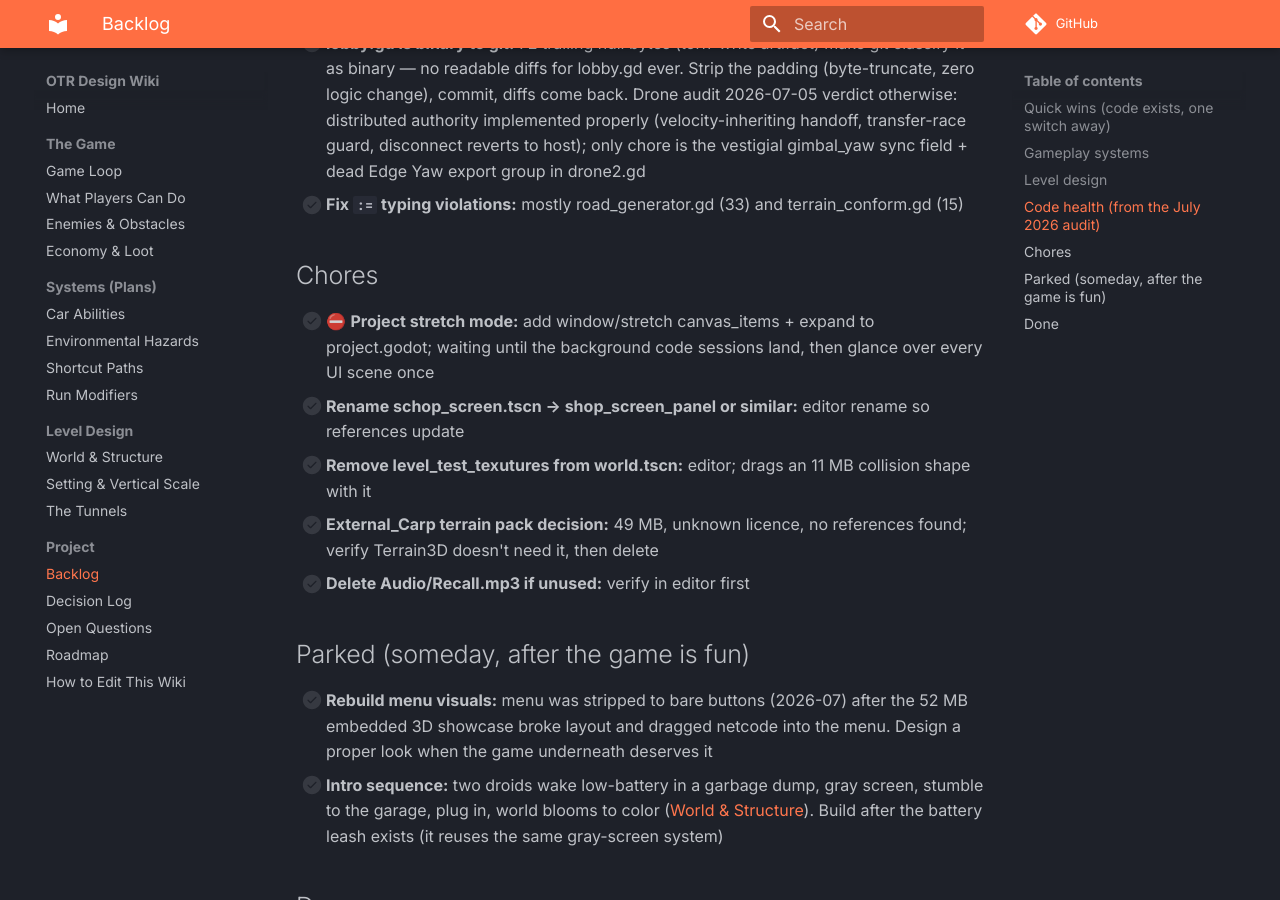
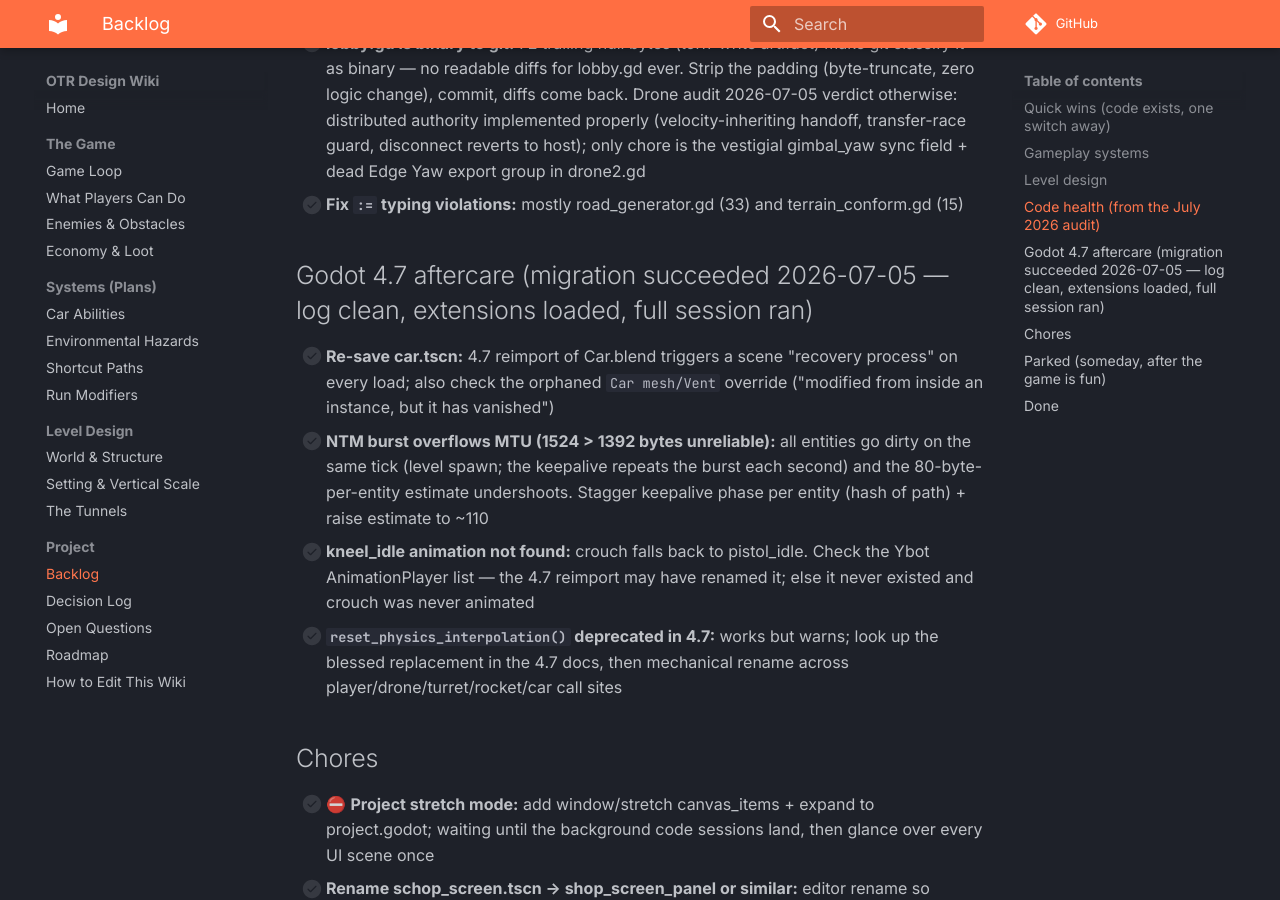
Before and after one commit to cap7n/otr-docs, an MkDocs documentation site: the page built from docs/project/backlog.md, in a window 1280 px wide and 900 px high, scrolled down 4032 px. Built offline with MkDocs 1.6.1 and Material for MkDocs 9.7.7, drawn with Linux system fonts in a browser that asks for light colours; comment, search, counter and statistics services are not loaded.

Commit message:
Godot 4.7 aftercare section: migration clean, four warnings to mop up
Co-Authored-By: Claude Opus 4.8 <noreply@anthropic.com>

```diff
--- a/docs/project/backlog.md
+++ b/docs/project/backlog.md
@@ -59,6 +59,13 @@ Conventions: `🔨` = in progress · `⛔` = blocked by a decision or another it
 - [ ] **lobby.gd is binary to git:** 72 trailing null bytes (torn-write artifact) make git classify it as binary — no readable diffs for lobby.gd ever. Strip the padding (byte-truncate, zero logic change), commit, diffs come back. Drone audit 2026-07-05 verdict otherwise: distributed authority implemented properly (velocity-inheriting handoff, transfer-race guard, disconnect reverts to host); only chore is the vestigial gimbal_yaw sync field + dead Edge Yaw export group in drone2.gd
 - [ ] **Fix `:=` typing violations:** mostly road_generator.gd (33) and terrain_conform.gd (15)
 
+## Godot 4.7 aftercare (migration succeeded 2026-07-05 — log clean, extensions loaded, full session ran)
+
+- [ ] **Re-save car.tscn:** 4.7 reimport of Car.blend triggers a scene "recovery process" on every load; also check the orphaned `Car mesh/Vent` override ("modified from inside an instance, but it has vanished")
+- [ ] **NTM burst overflows MTU (1524 > 1392 bytes unreliable):** all entities go dirty on the same tick (level spawn; the keepalive repeats the burst each second) and the 80-byte-per-entity estimate undershoots. Stagger keepalive phase per entity (hash of path) + raise estimate to ~110
+- [ ] **kneel_idle animation not found:** crouch falls back to pistol_idle. Check the Ybot AnimationPlayer list — the 4.7 reimport may have renamed it; else it never existed and crouch was never animated
+- [ ] **`reset_physics_interpolation()` deprecated in 4.7:** works but warns; look up the blessed replacement in the 4.7 docs, then mechanical rename across player/drone/turret/rocket/car call sites
+
 ## Chores
 
 - [ ] ⛔ **Project stretch mode:** add window/stretch canvas_items + expand to project.godot; waiting until the background code sessions land, then glance over every UI scene once
```
